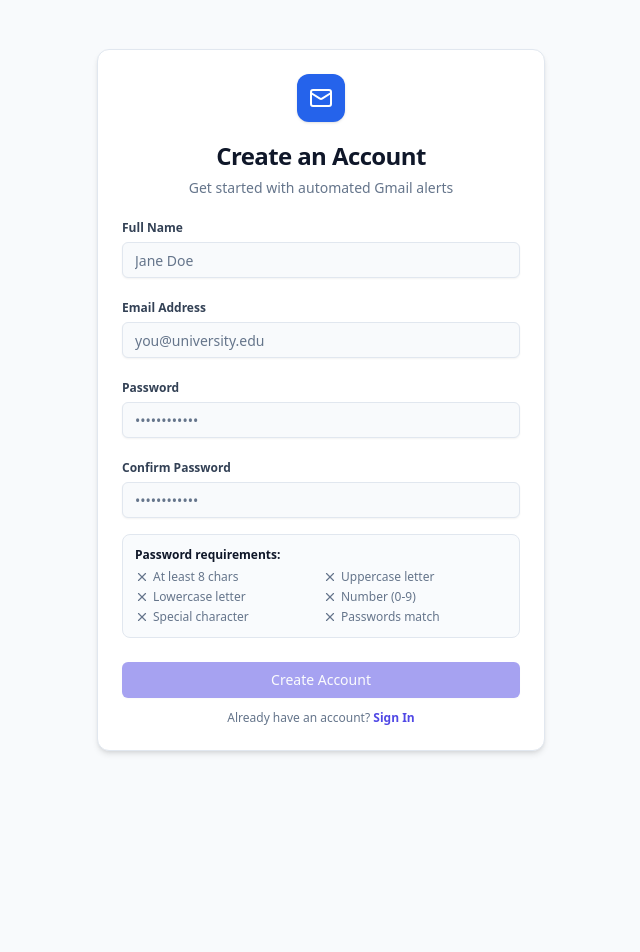
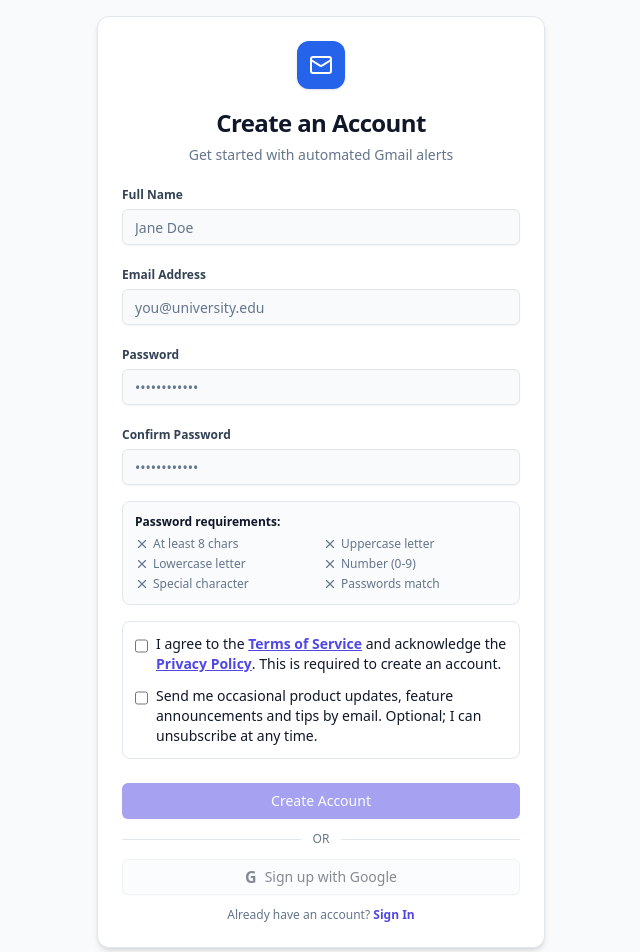
Before and after one commit to vardhan1609/gmail-reminder, a Next.js app in the folder frontend/: page /signup in a window 1280 px wide. Shown: the top 952 px of the page, without its empty margins (319-959 px from the left). Before the commit the page ends 800 px from the top, so only its background shows below. Built offline with nearby package versions, Linux system fonts and the light colour scheme; no server answers.

Commit message:
Wire signup consent and Google signup UI

```diff
--- a/frontend/src/app/signup/page.tsx
+++ b/frontend/src/app/signup/page.tsx
@@ -42,6 +42,8 @@ export default function SignupPage() {
         email,
         password,
         full_name: fullName,
+        terms_accepted: termsAccepted,
+        marketing_opt_in: marketingOptIn,
       });
 
       // Redirect to verification view
@@ -51,6 +53,15 @@ export default function SignupPage() {
     } finally {
       setLoading(false);
     }
+  };
+
+  const startGoogleSignup = () => {
+    const params = new URLSearchParams({
+      intent: "signup",
+      terms_accepted: String(termsAccepted),
+      marketing_opt_in: String(marketingOptIn),
+    });
+    window.location.assign(`${getApiBase()}/auth/google-sso/login?${params.toString()}`);
   };
 
   return (
@@ -144,11 +155,26 @@ export default function SignupPage() {
                 </span>
               </div>
             </div>
+
+            <div className="space-y-3 rounded-lg border border-border p-3 text-sm">
+              <label className="flex items-start gap-2 cursor-pointer">
+                <input type="checkbox" className="mt-1 h-4 w-4 accent-primary" checked={termsAccepted} onChange={(e) => setTermsAccepted(e.target.checked)} required />
+                <span>I agree to the <Link href="/terms" target="_blank" className="font-semibold text-primary underline">Terms of Service</Link> and acknowledge the <Link href="/privacy" target="_blank" className="font-semibold text-primary underline">Privacy Policy</Link>. This is required to create an account.</span>
+              </label>
+              <label className="flex items-start gap-2 cursor-pointer">
+                <input type="checkbox" className="mt-1 h-4 w-4 accent-primary" checked={marketingOptIn} onChange={(e) => setMarketingOptIn(e.target.checked)} />
+                <span>Send me occasional product updates, feature announcements and tips by email. Optional; I can unsubscribe at any time.</span>
+              </label>
+            </div>
           </CardContent>
 
           <CardFooter className="flex flex-col gap-3">
             <Button type="submit" className="w-full" loading={loading} disabled={!isFormValid}>
               Create Account
+            </Button>
+            <div className="flex items-center gap-3 w-full text-xs text-muted-foreground"><span className="h-px flex-1 bg-border" />OR<span className="h-px flex-1 bg-border" /></div>
+            <Button type="button" variant="outline" className="w-full" disabled={!termsAccepted} onClick={startGoogleSignup}>
+              <span className="mr-2 font-bold text-base">G</span> Sign up with Google
             </Button>
 
             <p className="text-center text-xs text-muted-foreground">
```
